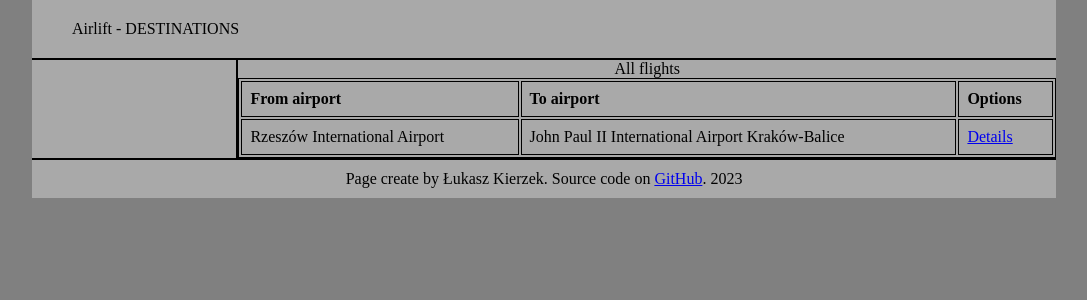
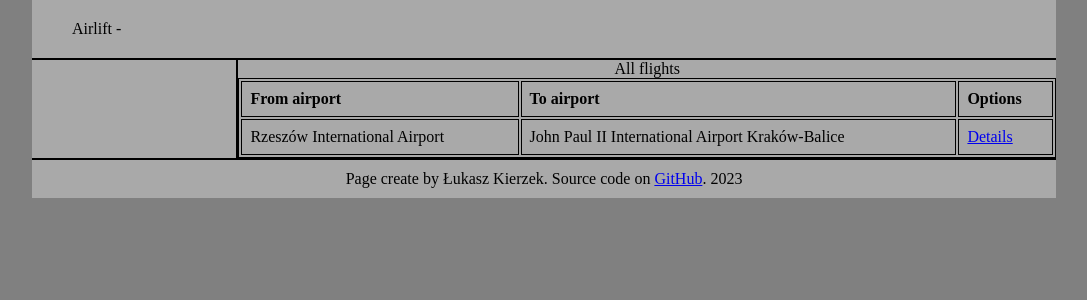
Before and after one commit to lukaskierzek/cargo_app, a Django app: template airlift/templates/airlift/destinations.html in a window 1280 px wide. Shown: the top 300 px of the page, without its empty margins (96-1183 px from the left). Run offline with Django 4.2, Linux system fonts and the light colour scheme; the template is opened without the code that fills it: values that come from a table or form of the project are taken from there, others are empty; data comes from the database, SQL or seed files in the repository.

Commit message:
Modified airlift\templates\airlift\destinations.html
Change title and header

```diff
--- a/airlift/templates/airlift/destinations.html
+++ b/airlift/templates/airlift/destinations.html
@@ -1,11 +1,11 @@
 {% extends 'airlift/base.html' %}
 
 {% block title %}
-  DESTINATIONS
+  {{ title|capfirst }}
 {% endblock %}
 
 {% block header %}
-  DESTINATIONS
+  {{ title|upper }}
 {% endblock %}
 
 {% block page_content %}
```
